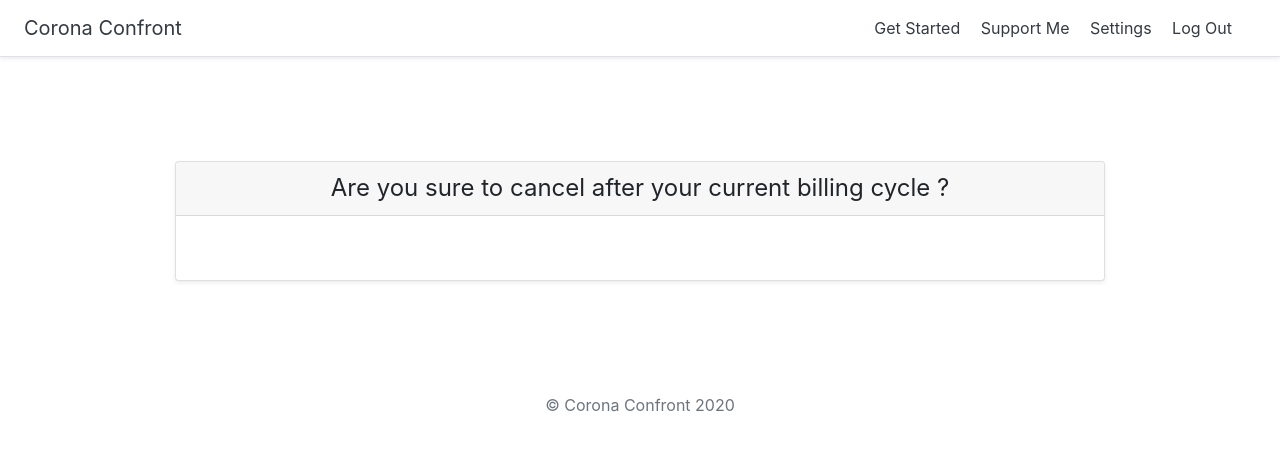
After one commit to safariko/corona_confront, a Django app: page /cancel/ in a window 1280 px wide. The commit adds this page. Shown: the top 451 px of the page. Run offline with Django 3.2, Linux system fonts and the light colour scheme; the visitor is signed in with stand-in values (Sample User, id 1); some libraries are stand-ins or nearby versions.

Commit message:
cancel page

```diff
--- a/coronaconfront/urls.py
+++ b/coronaconfront/urls.py
@@ -32,6 +32,7 @@ urlpatterns = [
 
     path('get_started/', views.get_started, name='get_started'),
     path('new_status/', views.new_insurance, name='new_insurance'),
+    path('cancel/', views.cancel_insurance, name='cancel_insurance'),
     path('new_profile/', views.new_profile, name='new_profile'),
 
     path('add_profile/', views.add_profile, name='add_profile'),
--- a/plans/views.py
+++ b/plans/views.py
@@ -51,54 +51,6 @@ def get_started(request):
 def privacy(request):
     return render(request, 'registration/privacy.html')
 
-
-# @login_required
-# def checkout(request):
-#     try:
-#         if request.user.customer.membership:
-#             return redirect('settings')
-#     except Customer.DoesNotExist:
-#         pass
-#     #
-#     # try:
-#     #     customer = request.user.customer
-#     # except Customer.DoesNotExist:
-#     #     customer = None
-#
-#
-#     if request.method == 'POST':
-#         stripe_customer = stripe.Customer.create(email=request.user.email, source=request.POST['stripeToken'])
-#         plan = 'plan_GxpMxlrunLqmnbx'
-#         if request.POST['plan'] == 'yearly':
-#             plan = 'plan_H3IJhGR3Q5BSRC'
-#         subscription = stripe.Subscription.create(customer=stripe_customer.id, items=[{'plan':plan}])
-#
-#         customer = Customer()
-#         customer.user = request.user
-#         customer.stripeid = stripe_customer.id
-#         customer.membership = True
-#         customer.cancel_at_period_end = False
-#         customer.stripe_subscription_id = subscription.id
-#         customer.last_day_membership = datetime.now()+relativedelta(months=+1)
-#         if request.POST['plan'] == 'yearly':
-#             customer.last_day_membership = datetime.now()+relativedelta(months=+3)
-#         customer.save()
-#
-#         return redirect('home')
-#     else:
-#         plan = 'monthly'
-#         price = 900
-#         og_dollar = 9
-#         final_dollar = 9
-#         if request.method == 'GET' and 'plan' in request.GET:
-#             if request.GET['plan'] == 'yearly':
-#                 plan = '3-month'
-#                 price = 2500
-#                 og_dollar = 25
-#                 final_dollar = 25
-#         return render(request, 'plans/checkout.html',
-#         {'plan':plan,'price':price,'og_dollar':og_dollar,
-#         'final_dollar':final_dollar})
 
 @login_required
 def checkout(request):
@@ -165,8 +117,32 @@ def updateaccounts(request):
         customer.save()
     return HttpResponse('completed')
 
+@login_required
+def cancel_insurance(request):
+    membership = False
+    cancel_at_period_end = False
+    last_day_show = None
+    if request.method == 'POST':
+        subscription = stripe.Subscription.retrieve(request.user.customer.stripe_subscription_id)
+        subscription.cancel_at_period_end = True
+        request.user.customer.cancel_at_period_end = True
+        cancel_at_period_end = True
+        subscription.save()
+        request.user.customer.save()
+    else:
+        try:
+            if request.user.customer.membership:
+                membership = True
+            if request.user.customer.cancel_at_period_end:
+                cancel_at_period_end = True
+            if request.user.customer.last_day_membership:
+                last_day_show = request.user.customer.last_day_membership
+        except Customer.DoesNotExist:
+            membership = False
 
 
+    return render(request, 'registration/cancel_insurance.html', {'membership':membership,
+    'cancel_at_period_end':cancel_at_period_end, 'last_day_show': last_day_show })
 
 
 @login_required
@@ -305,14 +281,14 @@ def settings(request):
 
     membership = False
     cancel_at_period_end = False
-    if request.method == 'POST':
-        subscription = stripe.Subscription.retrieve(request.user.customer.stripe_subscription_id)
-        subscription.cancel_at_period_end = True
-        request.user.customer.cancel_at_period_end = True
-        cancel_at_period_end = True
-        subscription.save()
-        request.user.customer.save()
-    else:
+    if request.method != 'POST':
+    #     subscription = stripe.Subscription.retrieve(request.user.customer.stripe_subscription_id)
+    #     subscription.cancel_at_period_end = True
+    #     request.user.customer.cancel_at_period_end = True
+    #     cancel_at_period_end = True
+    #     subscription.save()
+    #     request.user.customer.save()
+    # else:
         try:
             if request.user.customer.membership:
                 membership = True
@@ -320,8 +296,8 @@ def settings(request):
                 cancel_at_period_end = True
         except Customer.DoesNotExist:
             membership = False
-
-    """Show all topics."""
+    #
+    # """Show all topics."""
 
     try:
         profile = request.user.customer
--- /dev/null
+++ b/templates/registration/cancel_insurance.html
@@ -0,0 +1,39 @@
+{% extends 'plans/base.html' %}
+
+{% block content %}
+
+</div>
+<div class="pricing-header px-3 py-3 pt-md-5 pb-md-4 mx-auto text-center">
+  <p class="lead"></p>
+</div>
+
+<div class="container">
+  <div class="card-deck mb-3 text-center">
+    <div class="card mb-4 shadow-sm">
+      <div class="card-header">
+        <h4 class="my-0 font-weight-normal">Are you sure to cancel after your current billing cycle {{ last_day_show |default_if_none:"" }} ?</h4>
+      </div>
+      <div class="card-body">
+        <ul class="list-unstyled mt-3 mb-4">
+            <div class="container">
+              {% if cancel_at_period_end %}
+              Your membership will run to the end of your billing cycle.
+              {% elif membership %}
+              <form action="{% url 'cancel_insurance' %}" method="POST">
+              {% csrf_token %}
+              {{ form.as_p }}
+              <input type="submit" value="Cancel" class="btn btn-lg btn-danger">
+              <a href="{% url 'settings' %}"><button type="button" class="btn btn-lg btn-primary">Keep It</button></a>
+              </form>
+              {% endif %}
+            </div>
+        </ul>
+      </div>
+    </div>
+  </div>
+
+</div>
+
+
+
+{% endblock %}
```
Also changed, not shown: templates/registration/settings.html (+7 -9 lines).
